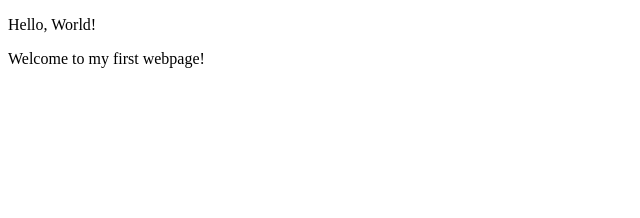
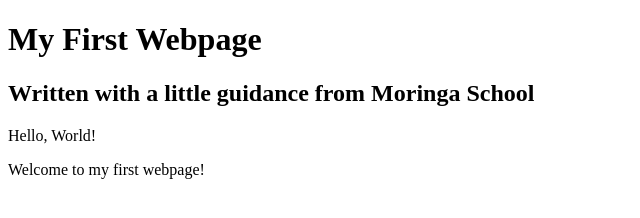
Before and after one commit to honorine1/my-first-webpage, a plain HTML site: page my-first-webpage.html in a window 1280 px wide. Shown: the whole page, without its empty margins (0-640 px from the left). Drawn offline with Linux system fonts and the light colour scheme.

Commit message:
add header block element

```diff
--- a/my-first-webpage.html
+++ b/my-first-webpage.html
@@ -5,9 +5,9 @@
         <title>My first webpage!</title>
     </head>
     <body>
+        <h1>My First Webpage</h1>
+        <h2>Written with a little guidance from Moringa School</h2>
         <p> Hello, World!</p>
-        <p>
-            Welcome to my first webpage!
-        </p>
+        <p>Welcome to my first webpage!</p>
     </body>
 </html>
```
